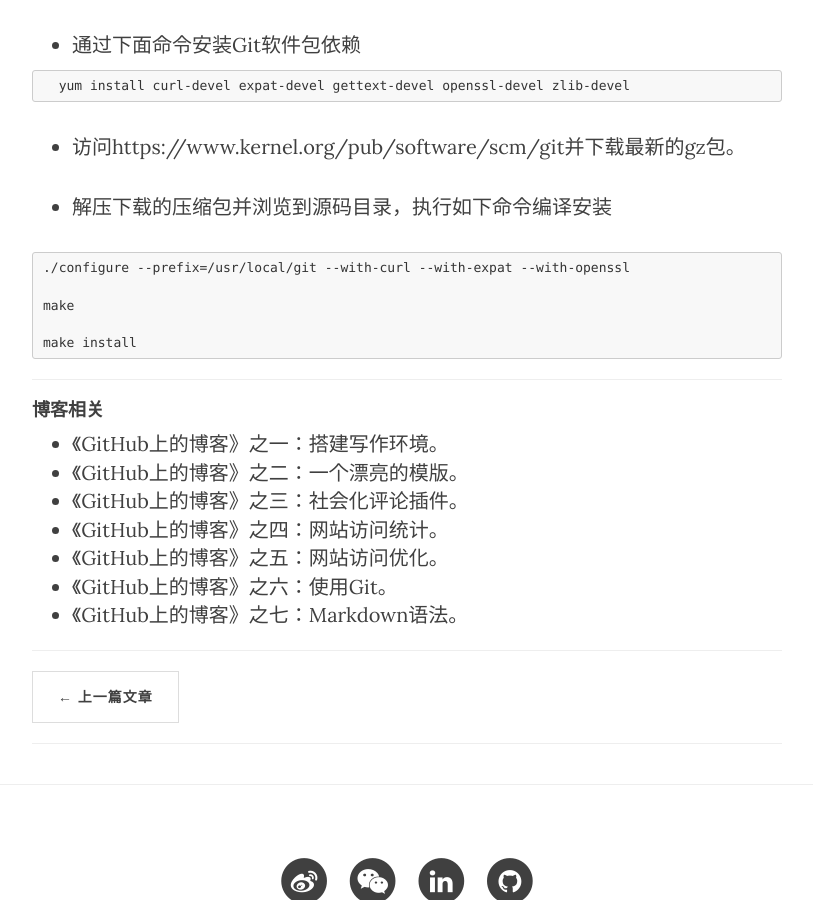
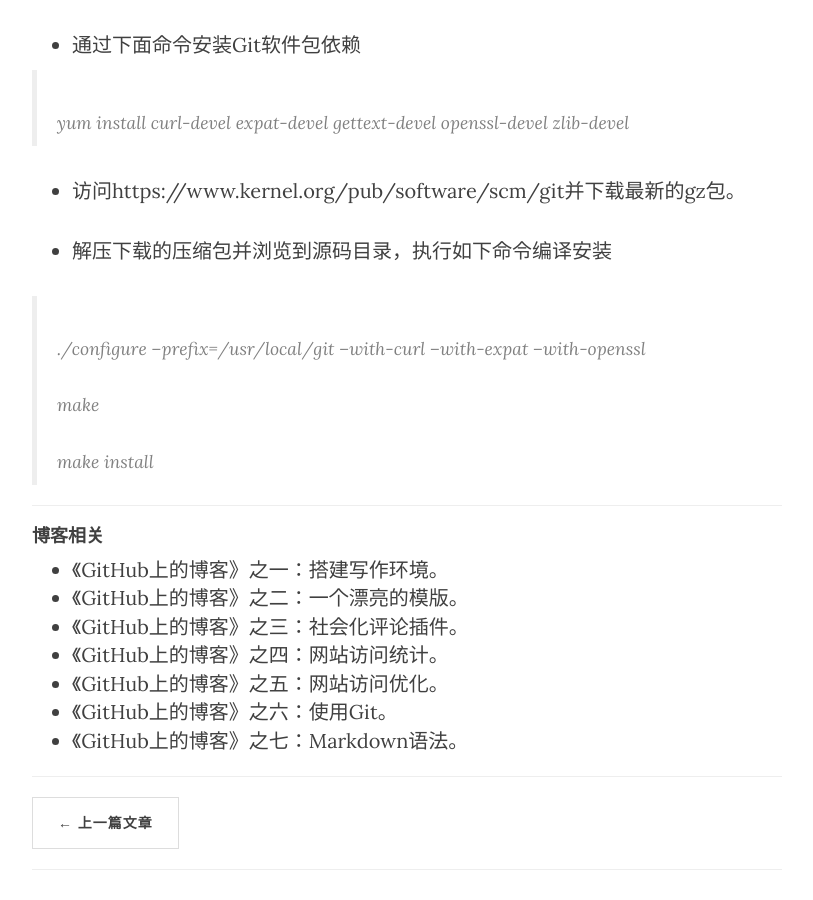
Before and after one commit to HENRY-M/info.mahuan, a Jekyll site: the page built from _posts/2015-07-01-000001.markdown, in a window 1280 px wide and 900 px high, scrolled down 1204 px. Shown: the whole window, without its empty margins (233-1046 px from the left). Built offline with Jekyll 4.4.1, drawn with Linux system fonts in a browser that asks for light colours; nearby versions of some CDN libraries; comment, search, counter and statistics services are not loaded.

````diff
--- a/_posts/2015-07-01-000001.markdown
+++ b/_posts/2015-07-01-000001.markdown
@@ -22,20 +22,16 @@ sid:    000001
 
 * 通过下面命令安装Git软件包依赖
 
-```
-  yum install curl-devel expat-devel gettext-devel openssl-devel zlib-devel
-```
+> yum install curl-devel expat-devel gettext-devel openssl-devel zlib-devel
 
 * 访问https://www.kernel.org/pub/software/scm/git并下载最新的gz包。
 
 * 解压下载的压缩包并浏览到源码目录，执行如下命令编译安装
 
-```
-./configure --prefix=/usr/local/git --with-curl --with-expat --with-openssl
-
-make
-
-make install
-```
+> ./configure --prefix=/usr/local/git --with-curl --with-expat --with-openssl
+>
+> make
+>
+> make install
 
 {% include article/art_blog-on-github.html %}
````
